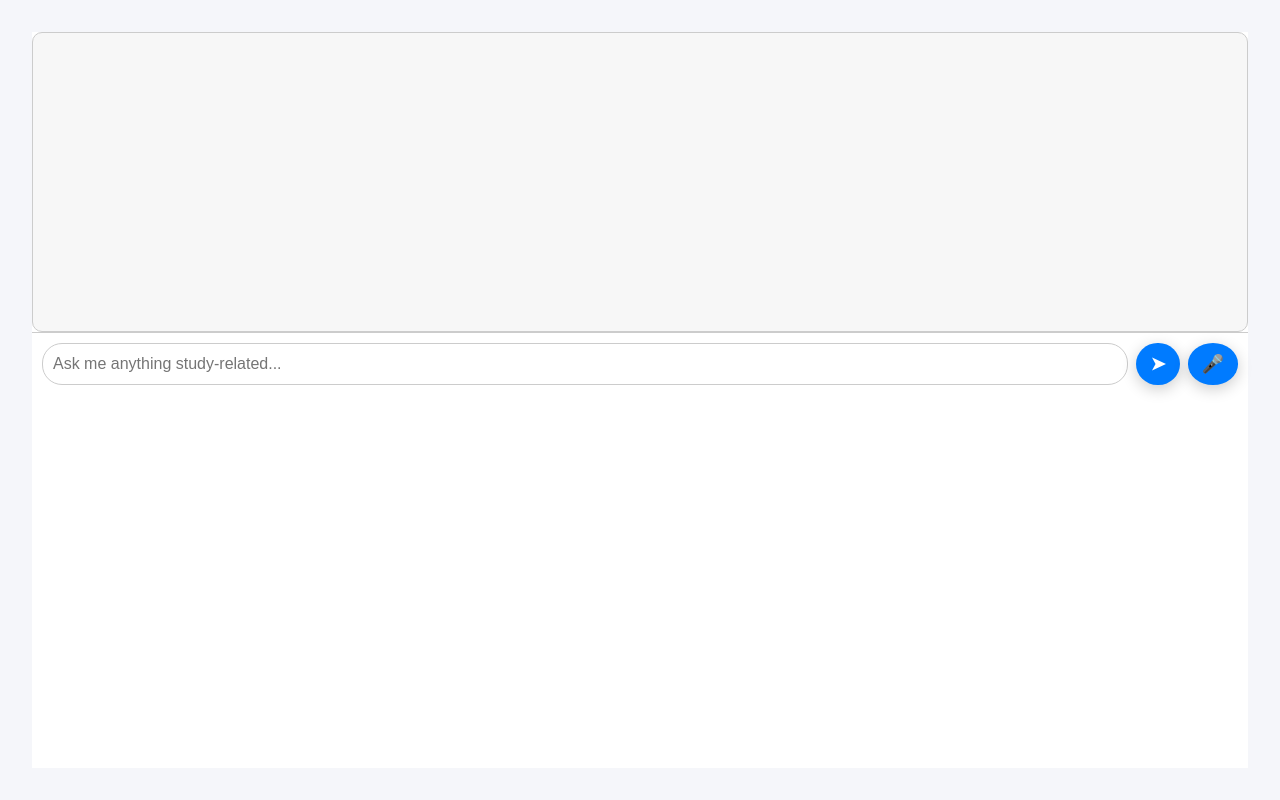
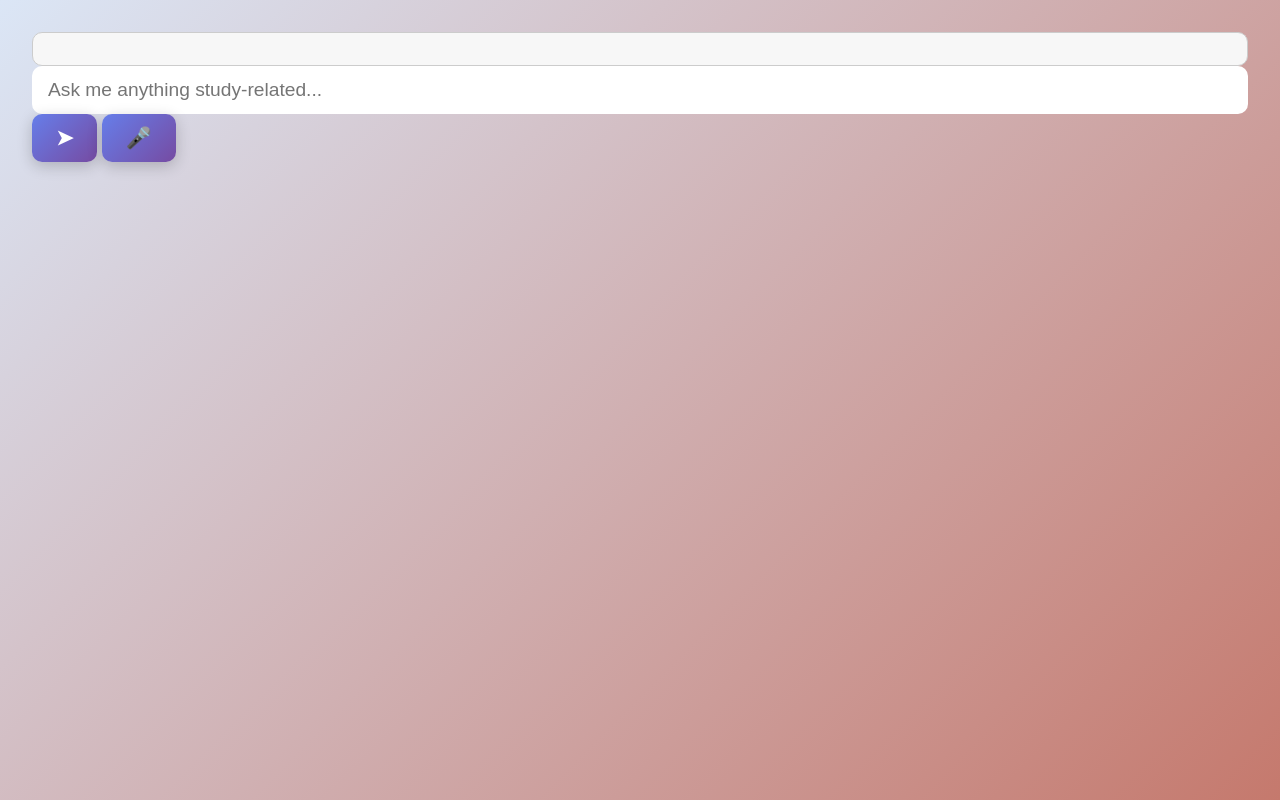
Before and after one commit to Ishan262/studyalaya.github.io, a website: page ai.html in a window 1280 px wide. Drawn offline with Linux system fonts and the light colour scheme.

Commit message:
Update ai.html

```diff
--- a/ai.html
+++ b/ai.html
@@ -5,74 +5,6 @@
   <meta name="viewport" content="width=device-width, initial-scale=1.0"/>
   <title>AI Tutor – Studyalaya</title>
   <link rel="stylesheet" href="styles.css" />
-  <style>
-    body {
-      margin: 0;
-      font-family: 'Segoe UI', sans-serif;
-      height: 100vh;
-      background: #f5f6fa;
-      display: flex;
-      justify-content: center;
-      align-items: center;
-    }
-    .chat-wrapper {
-      position: relative;
-      width: 100%;
-      height: 100%;
-      display: flex;
-      flex-direction: column;
-      background: #fff;
-    }
-    .chat-log {
-      flex: 1;
-      padding: 20px;
-      overflow-y: auto;
-      display: flex;
-      flex-direction: column;
-    }
-    .chat-message {
-      padding: 12px 16px;
-      margin: 8px 0;
-      max-width: 75%;
-      border-radius: 18px;
-      line-height: 1.4;
-      word-wrap: break-word;
-    }
-    .chat-message.user {
-      align-self: flex-end;
-      background: #007bff;
-      color: #fff;
-      border-bottom-right-radius: 4px;
-    }
-    .chat-message.bot {
-      align-self: flex-start;
-      background: #e6e6e6;
-      color: #000;
-      border-bottom-left-radius: 4px;
-    }
-    .chat-input {
-      display: flex;
-      padding: 10px;
-      border-top: 1px solid #ccc;
-    }
-    .chat-input input {
-      flex: 1;
-      padding: 10px;
-      font-size: 16px;
-      border-radius: 20px;
-      border: 1px solid #ccc;
-    }
-    .chat-input button {
-      margin-left: 8px;
-      border: none;
-      border-radius: 50%;
-      padding: 10px 14px;
-      font-size: 18px;
-      background: #007bff;
-      color: #fff;
-      cursor: pointer;
-    }
-  </style>
 </head>
 <body>
   <div class="chat-wrapper">
```
